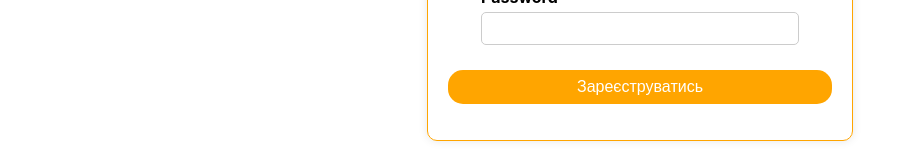
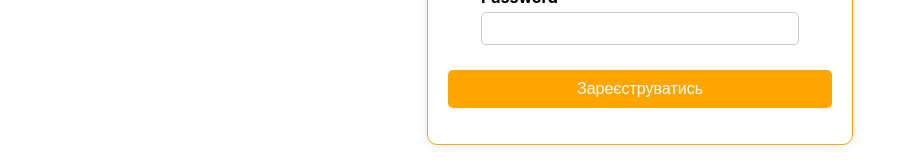
Before and after one commit to bandvov/cars, a React (Create React App) app: page / in a window 1280 px wide. Shown: the part 435-595 px from the top of the page, without its empty margins (0-915 px from the left). Built offline with nearby package versions, Linux system fonts and the light colour scheme.

Commit message:
fix styles

```diff
--- a/src/components/modals/Register.css
+++ b/src/components/modals/Register.css
@@ -38,7 +38,7 @@ input {
   margin-top: 5px;
 }
 
-button {
+.form-container button {
   width: 100%;
   padding: 10px;
   border: none;
```
